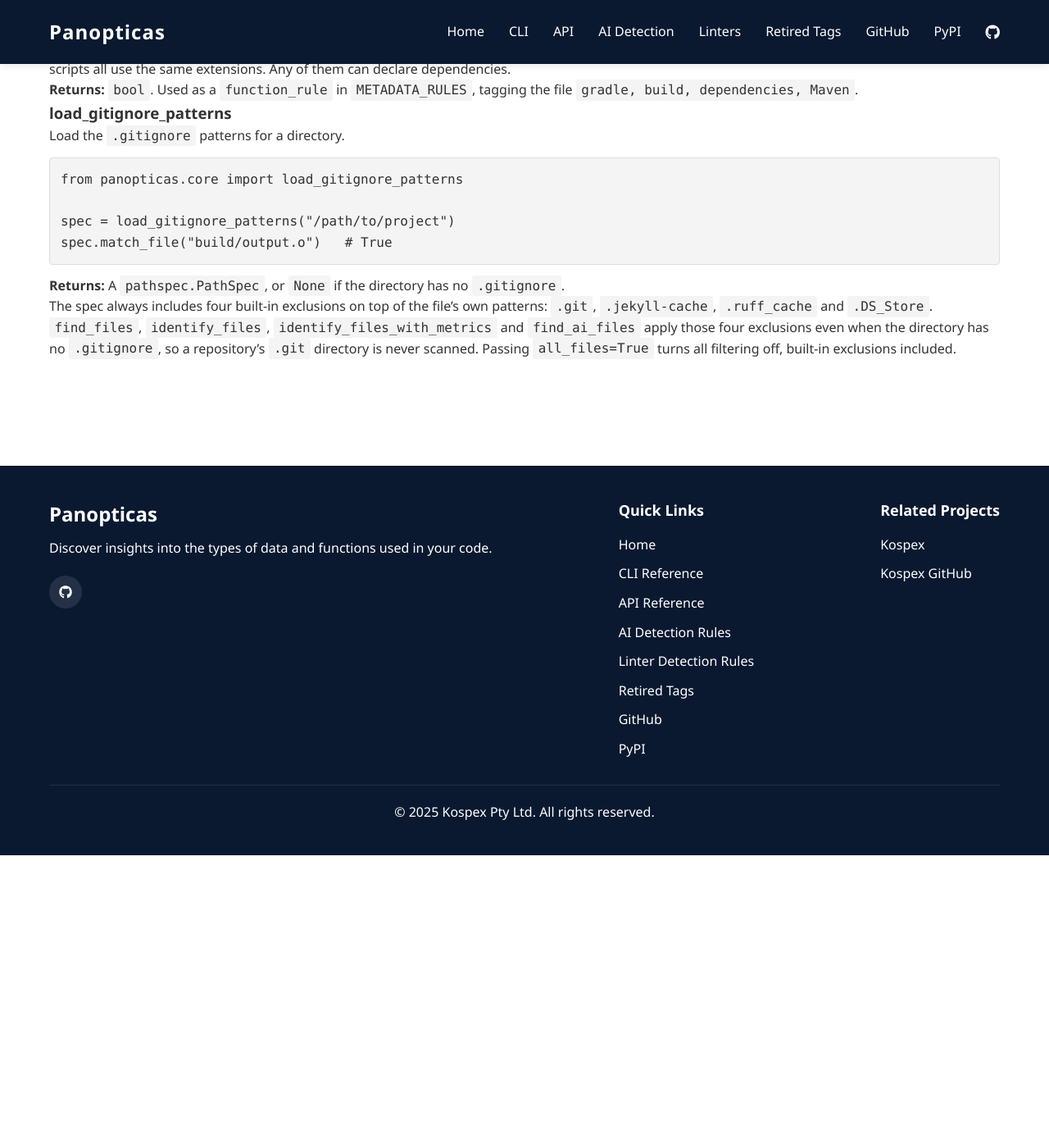
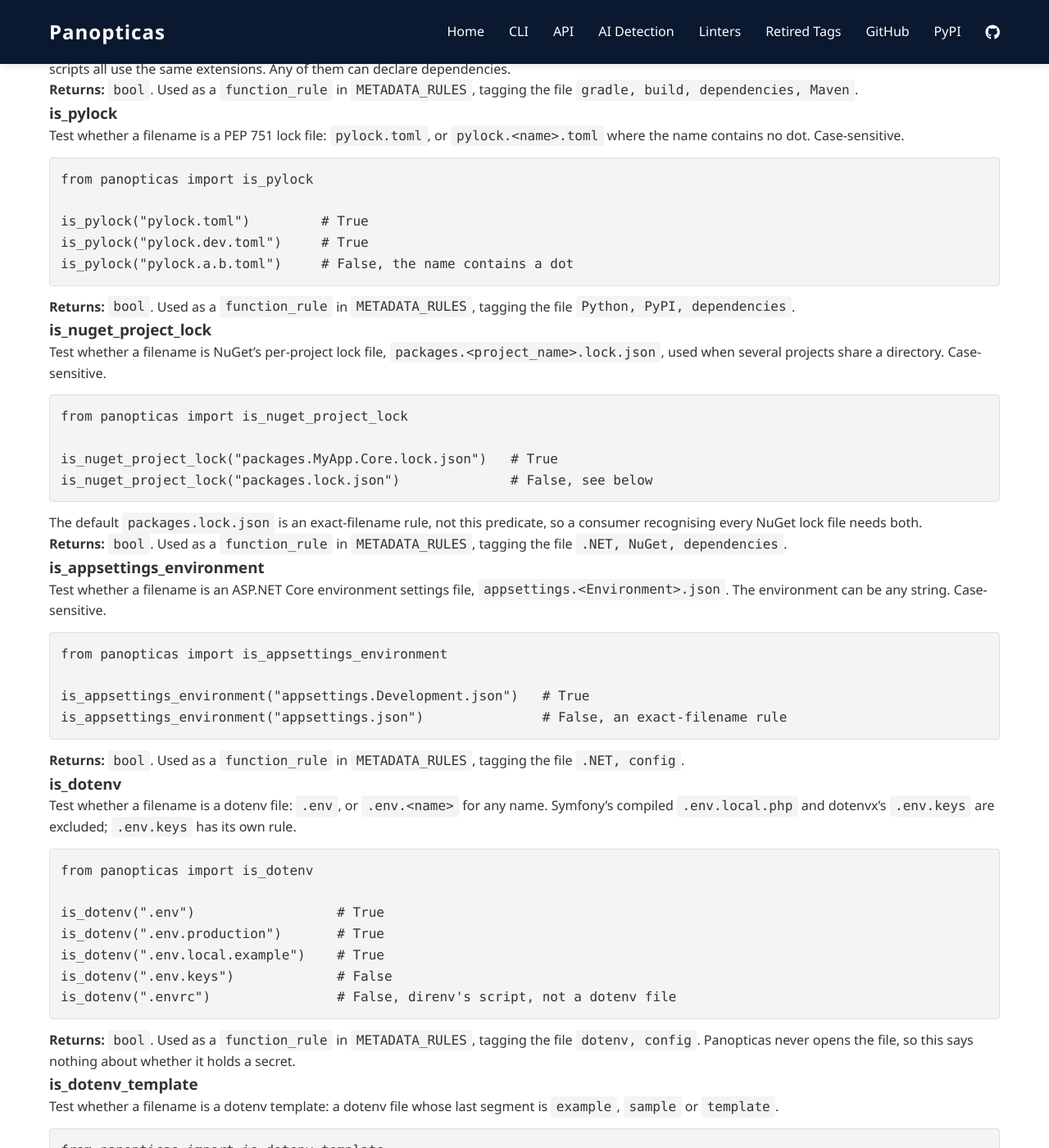
Before and after one commit to kospex/panopticas, a Jekyll site: the page built from docs/api.md, in a window 1280 px wide and 1400 px high, scrolled down 10399 px. Shown: the whole window at 82% size. Built offline with Jekyll 4.4.1, drawn with Linux system fonts in a browser that asks for light colours; before the commit the page ends 11442 px from its top, so only the background shows below that; some of the changed text lies outside the part shown.

Commit message:
Export every is_* predicate from the package (#110)
is_pylock, is_nuget_project_lock, is_appsettings_environment, is_dotenv and
is_dotenv_template already drive these files' tags through function_rules,
but only panopticas.core exposed them. Consumers that resolve predicates by
name from the package (kospex's registry does getattr(panopticas, name) and
treats a missing name as no match) couldn't reach them.

A test now enumerates every is_* function defined in panopticas.core and
fails if one is missing from __all__ or the package namespace. docs/api.md
documents the five, including that packages.lock.json is an exact-filename
rule rather than is_nuget_project_lock. No tag changes.

Co-Authored-By: Claude Opus 5.5 <noreply@anthropic.com>

````diff
--- a/docs/api.md
+++ b/docs/api.md
@@ -550,6 +550,93 @@ dependencies.
 **Returns:** `bool`. Used as a `function_rule` in `METADATA_RULES`, tagging the
 file `gradle, build, dependencies, Maven`.
 
+### is_pylock
+
+Test whether a filename is a PEP 751 lock file: `pylock.toml`, or
+`pylock.<name>.toml` where the name contains no dot. Case-sensitive.
+
+```python
+from panopticas import is_pylock
+
+is_pylock("pylock.toml")         # True
+is_pylock("pylock.dev.toml")     # True
+is_pylock("pylock.a.b.toml")     # False, the name contains a dot
+```
+
+**Returns:** `bool`. Used as a `function_rule` in `METADATA_RULES`, tagging the
+file `Python, PyPI, dependencies`.
+
+### is_nuget_project_lock
+
+Test whether a filename is NuGet's per-project lock file,
+`packages.<project_name>.lock.json`, used when several projects share a
+directory. Case-sensitive.
+
+```python
+from panopticas import is_nuget_project_lock
+
+is_nuget_project_lock("packages.MyApp.Core.lock.json")   # True
+is_nuget_project_lock("packages.lock.json")              # False, see below
+```
+
+The default `packages.lock.json` is an exact-filename rule, not this
+predicate, so a consumer recognising every NuGet lock file needs both.
+
+**Returns:** `bool`. Used as a `function_rule` in `METADATA_RULES`, tagging the
+file `.NET, NuGet, dependencies`.
+
+### is_appsettings_environment
+
+Test whether a filename is an ASP.NET Core environment settings file,
+`appsettings.<Environment>.json`. The environment can be any string.
+Case-sensitive.
+
+```python
+from panopticas import is_appsettings_environment
+
+is_appsettings_environment("appsettings.Development.json")   # True
+is_appsettings_environment("appsettings.json")               # False, an exact-filename rule
+```
+
+**Returns:** `bool`. Used as a `function_rule` in `METADATA_RULES`, tagging the
+file `.NET, config`.
+
+### is_dotenv
+
+Test whether a filename is a dotenv file: `.env`, or `.env.<name>` for any
+name. Symfony's compiled `.env.local.php` and dotenvx's `.env.keys` are
+excluded; `.env.keys` has its own rule.
+
+```python
+from panopticas import is_dotenv
+
+is_dotenv(".env")                  # True
+is_dotenv(".env.production")       # True
+is_dotenv(".env.local.example")    # True
+is_dotenv(".env.keys")             # False
+is_dotenv(".envrc")                # False, direnv's script, not a dotenv file
+```
+
+**Returns:** `bool`. Used as a `function_rule` in `METADATA_RULES`, tagging the
+file `dotenv, config`. Panopticas never opens the file, so this says nothing
+about whether it holds a secret.
+
+### is_dotenv_template
+
+Test whether a filename is a dotenv template: a dotenv file whose last
+segment is `example`, `sample` or `template`.
+
+```python
+from panopticas import is_dotenv_template
+
+is_dotenv_template(".env.example")         # True
+is_dotenv_template(".env.local.sample")    # True
+is_dotenv_template(".env.production")      # False
+```
+
+**Returns:** `bool`. Used as a `function_rule` in `METADATA_RULES`, adding the
+tag `template` to the `dotenv, config` that `is_dotenv` gives.
+
 ### load_gitignore_patterns
 
 Load the `.gitignore` patterns for a directory.
````
Also changed, not shown: tests/test_public_predicates.py (added, +45 -0 lines), CHANGELOG.md, 1 other file.
